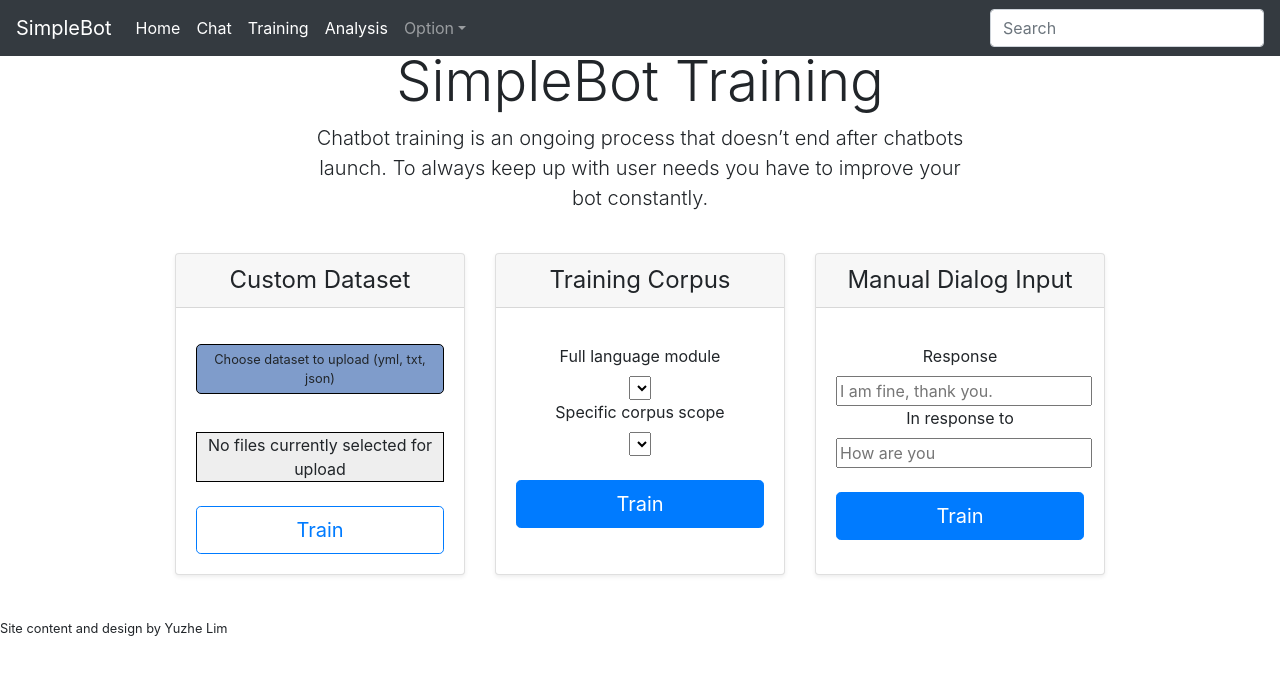
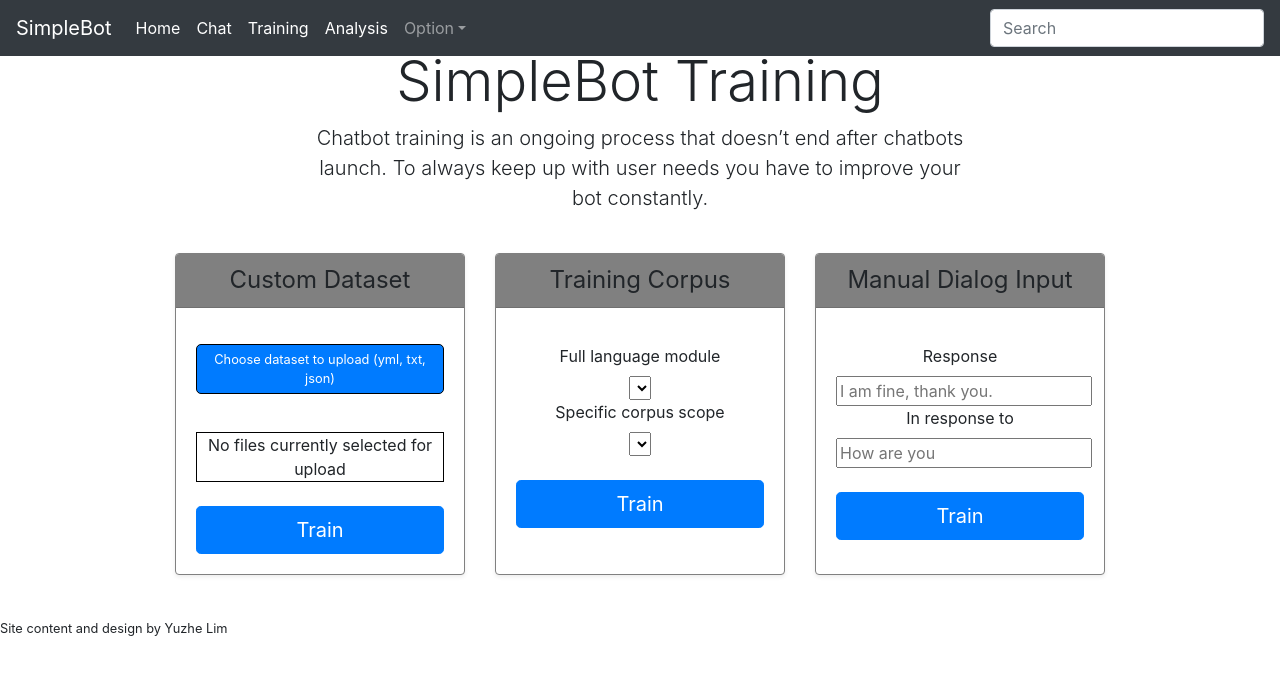
Before and after one commit to louisyuzhe/AI-chatbot-platform, a Django app: template webpage/blog/templates/training.html in a window 1280 px wide. Shown: the top 675 px of the page. Run offline with Django 3.2, Linux system fonts and the light colour scheme; the template is opened without the code that fills it, so the values that code supplies are empty; parts of the project's set-up code (start-up, migrations or seed data) failed here and were passed over; some libraries are stand-ins or nearby versions.

Commit message:
edit color and effect for buttons in training page

```diff
--- a/webpage/blog/templates/training.html
+++ b/webpage/blog/templates/training.html
@@ -37,7 +37,6 @@
       }
 
       #uploadPreview p{
-        background: #eee;
         display: flex;
         justify-content: space-between;
         margin-bottom: 10px;
@@ -46,7 +45,8 @@
       }
 
       label[for="dataset-uploads"] {
-        background-color: #7F9CCB;
+        background-color: #007bff;
+        color: white;
         padding: 5px 10px;
         border-radius: 5px;
         border: 1px ridge black;
@@ -54,10 +54,7 @@
         height: auto;
       }
 
-      label[for="dataset-uploads"]:hover {
-        background-color: #2D5BA3;
-        color: white;
-      }
+
 
       label[for="dataset-uploads"]:active {
         background-color: #0D3F8F;
@@ -74,6 +71,20 @@
 
       .card-deck .card {
         min-width: 220px;
+      }
+
+      label[for="dataset-uploads"]:hover,
+      .btn-primary:hover {
+        color:#007bff;
+        background-color:white;
+      }
+
+      .card-header {
+        background-color: grey;
+      }
+
+      .card {
+        border-color: grey;
       }
     </style>
 
@@ -137,7 +148,7 @@
                   <p>No files currently selected for upload</p>
                 </li>
               </ul>
-              <button type="button" class="btn btn-lg btn-block btn-outline-primary">Train</button>
+              <button type="button" class="btn btn-lg btn-block btn-primary">Train</button>
             </div>
           </div>
           <div class="card mb-4 shadow-sm">
```
